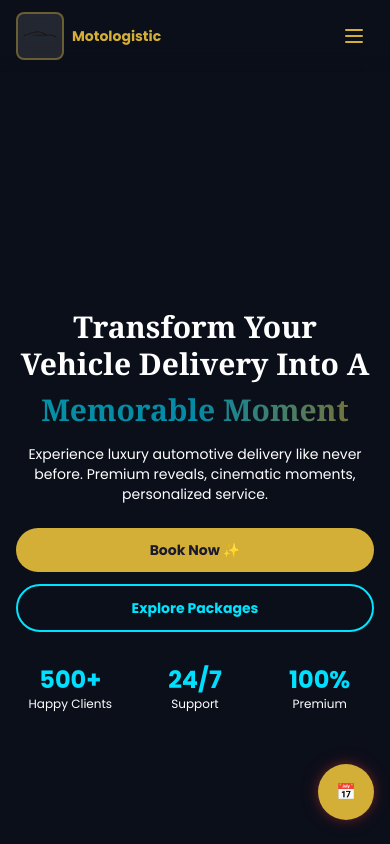
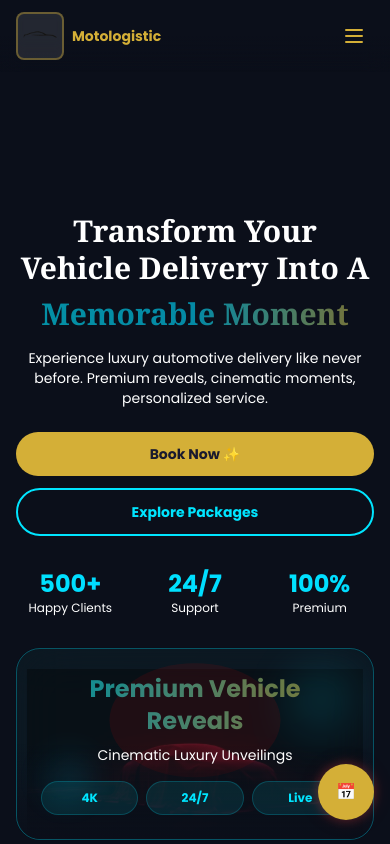
Before and after one commit to Saadalikhan8055/motologistic-moments, a Next.js app: page / in a window 390 px wide. Shown: the top 844 px of the page. Built offline with nearby package versions, Linux system fonts and the light colour scheme.

Commit message:
Show Premium Vehicle Reveals card on mobile - change hidden md:flex to flex with responsive sizing

```diff
--- a/src/components/ResponsiveHero.tsx
+++ b/src/components/ResponsiveHero.tsx
@@ -154,8 +154,8 @@ export default function ResponsiveHero({ onBookingClick }: ResponsiveHeroProps)
             </div>
           </div>
 
-          {/* Visual Element (Desktop) - Ultra-Premium Cinematic Card */}
-          <div className="hidden md:flex flex-1 relative h-96 justify-center items-center">
+          {/* Visual Element (Mobile/Desktop) - Ultra-Premium Cinematic Card */}
+          <div className="flex w-full md:flex-1 relative h-48 md:h-96 justify-center items-center mt-8 md:mt-0">
             {/* Animated Background Glow */}
             <div className="absolute inset-0 rounded-3xl bg-gradient-to-br from-accent-cyan/5 via-accent-purple/5 to-accent-blue/5 blur-2xl -z-10 animate-pulse-glow" />
 
```
